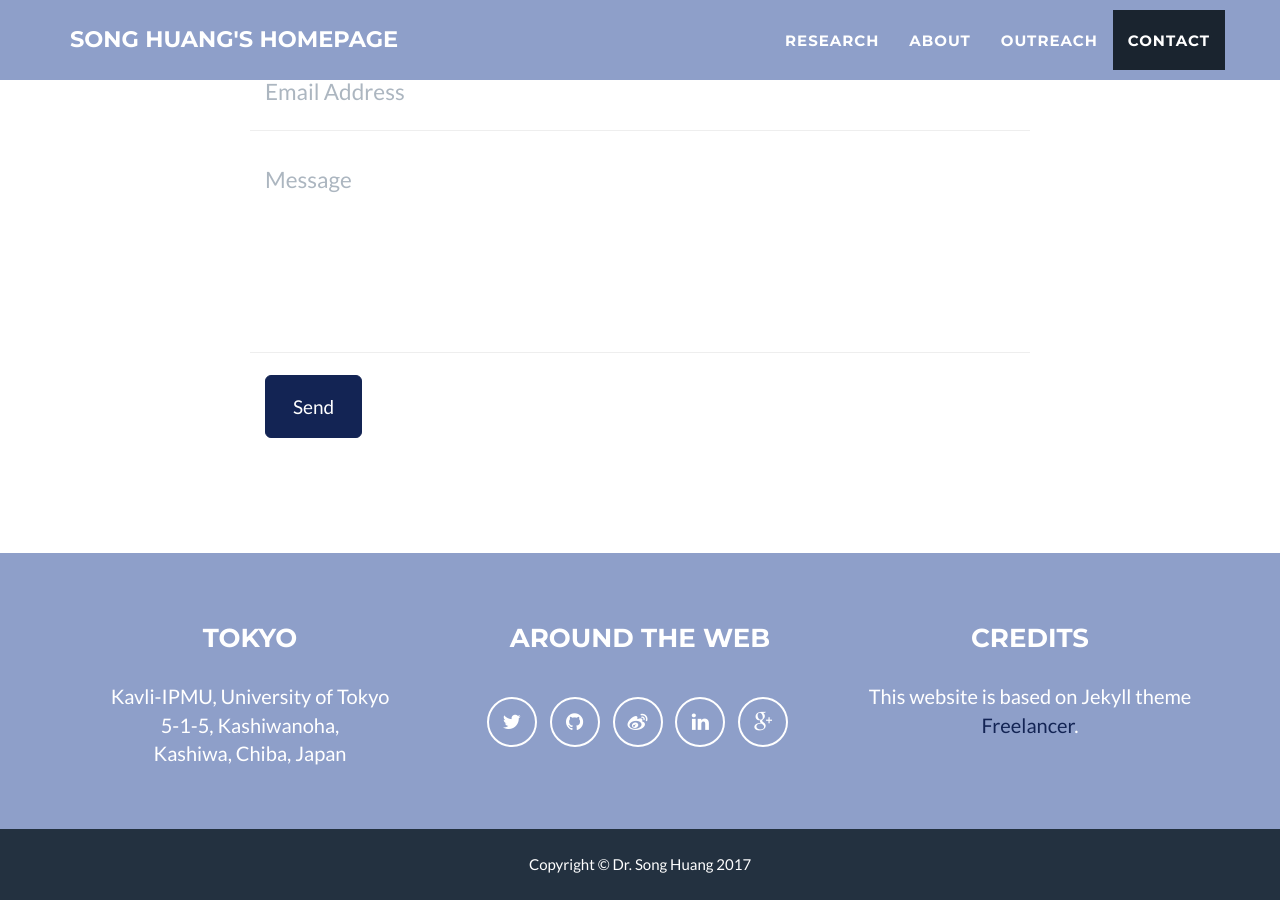
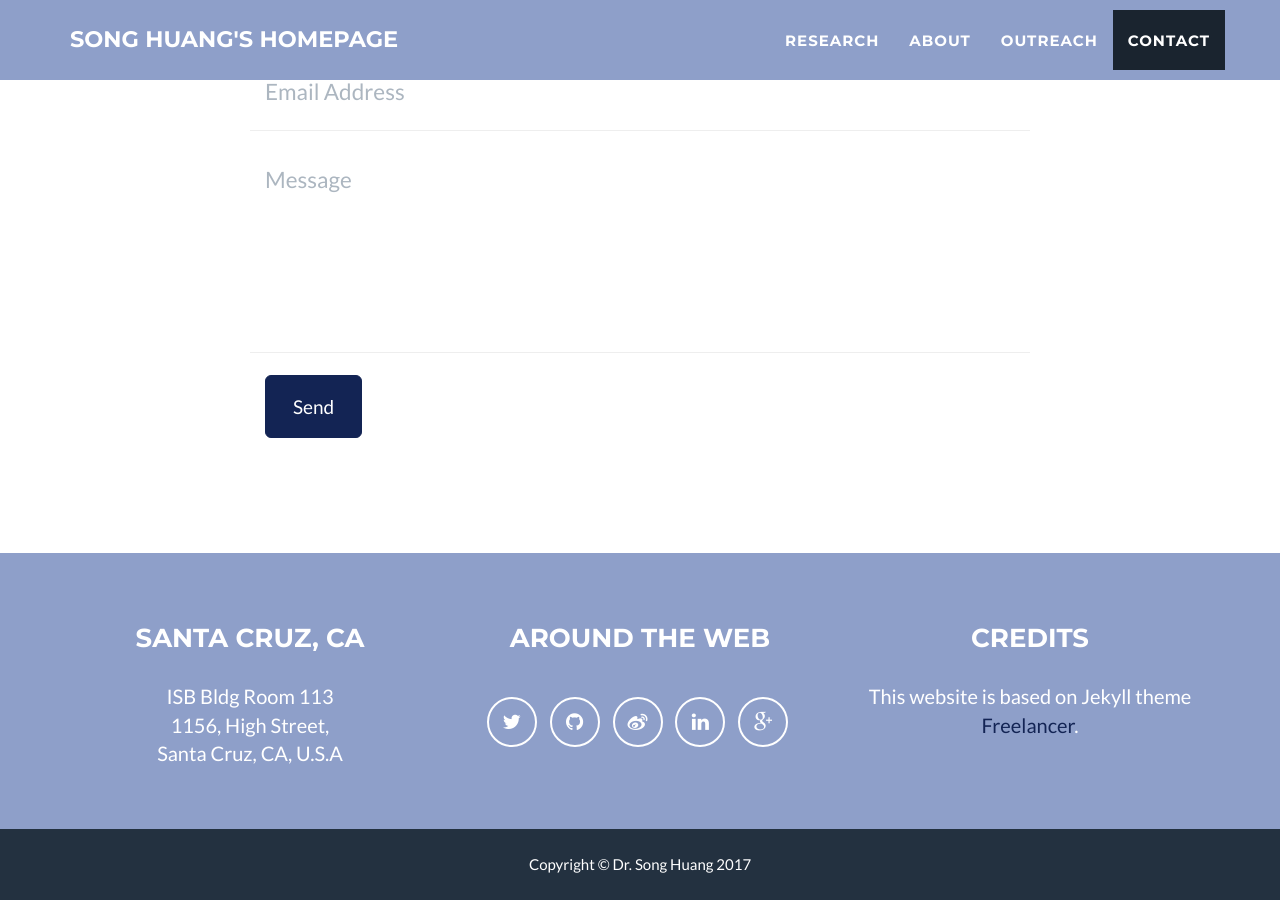
Before and after one commit to dr-guangtou/dr-guangtou.github.io, a Jekyll site: the page built from index.html, in a window 1280 px wide and 900 px high, scrolled down 3653 px. Built offline with Jekyll 4.4.1, drawn with Linux system fonts in a browser that asks for light colours.

Commit message:
Basic information

```diff
--- a/_config.yml
+++ b/_config.yml
@@ -1,8 +1,8 @@
 # Site settings
 title: "Song Huang's Homepage"
-email: dr.guangtou@gmail.com
+email: shuang89@ucsc.edu
 url: https://dr-guangtou.github.io
-description: "This is Song Huang's homepage for Astrophysical Research"
+description: "This is Song Huang's Homepage for Astrophysical Research"
 
 # Contact form: comment the line below if you want to stick with the default PHP contact form
 contact: static
@@ -19,7 +19,7 @@ color:
 # Footer settings
 footer:
   copyright: Dr. Song Huang
-  location: Tokyo
+  location: Santa Cruz, CA
   social: Around the Web
   credits: Credits
 
@@ -38,9 +38,9 @@ social:
 
 # Postal address (add as many lines as necessary)
 address:
-  - line: Kavli-IPMU, University of Tokyo
-  - line: 5-1-5, Kashiwanoha,
-  - line: Kashiwa, Chiba, Japan
+  - line: ISB Bldg Room 113
+  - line: 1156, High Street,
+  - line: Santa Cruz, CA, U.S.A
 
 # Credits content
 credits: 'This website is based on Jekyll theme <a href="https://github.com/jeromelachaud/freelancer-theme">Freelancer</a>.'
```
